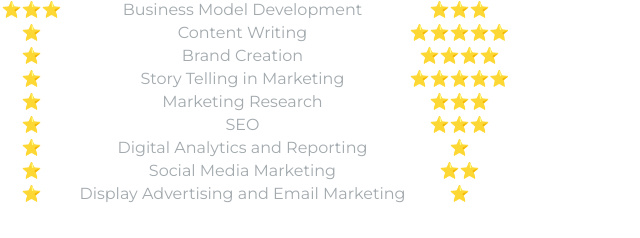
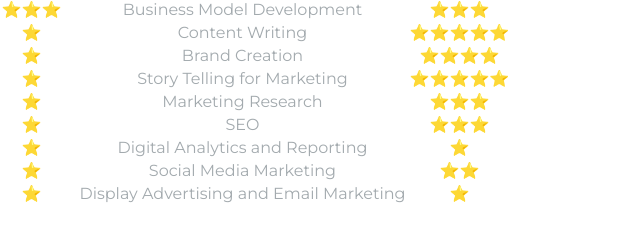
Before and after one commit to Jaymandev1989/CV2, a plain HTML site: page index.html in a window 1280 px wide. Shown: the part 1251-1489 px from the top of the page, 449-1089 px from the left. Drawn offline with Linux system fonts and the light colour scheme.

Commit message:
correct skill title
changed the  name from "in" to "for"

```diff
--- a/index.html
+++ b/index.html
@@ -93,7 +93,7 @@
                   <td>⭐⭐⭐⭐</td>
                 </tr>
                 <tr>
-                  <td>Story Telling in Marketing</td>
+                  <td>Story Telling for Marketing</td>
                   <td>⭐⭐⭐⭐⭐</td>
                 </tr>
                 <tr>
```
